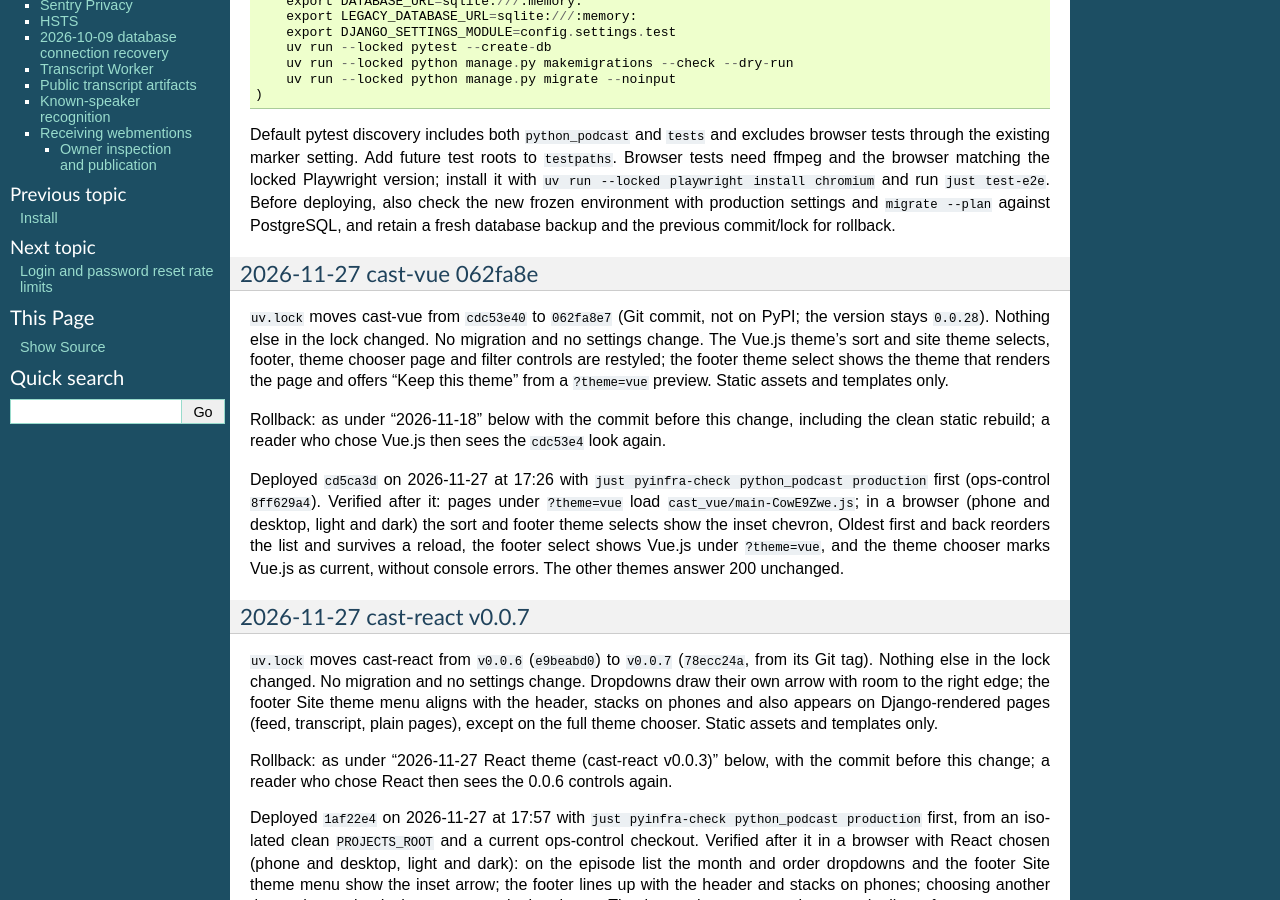
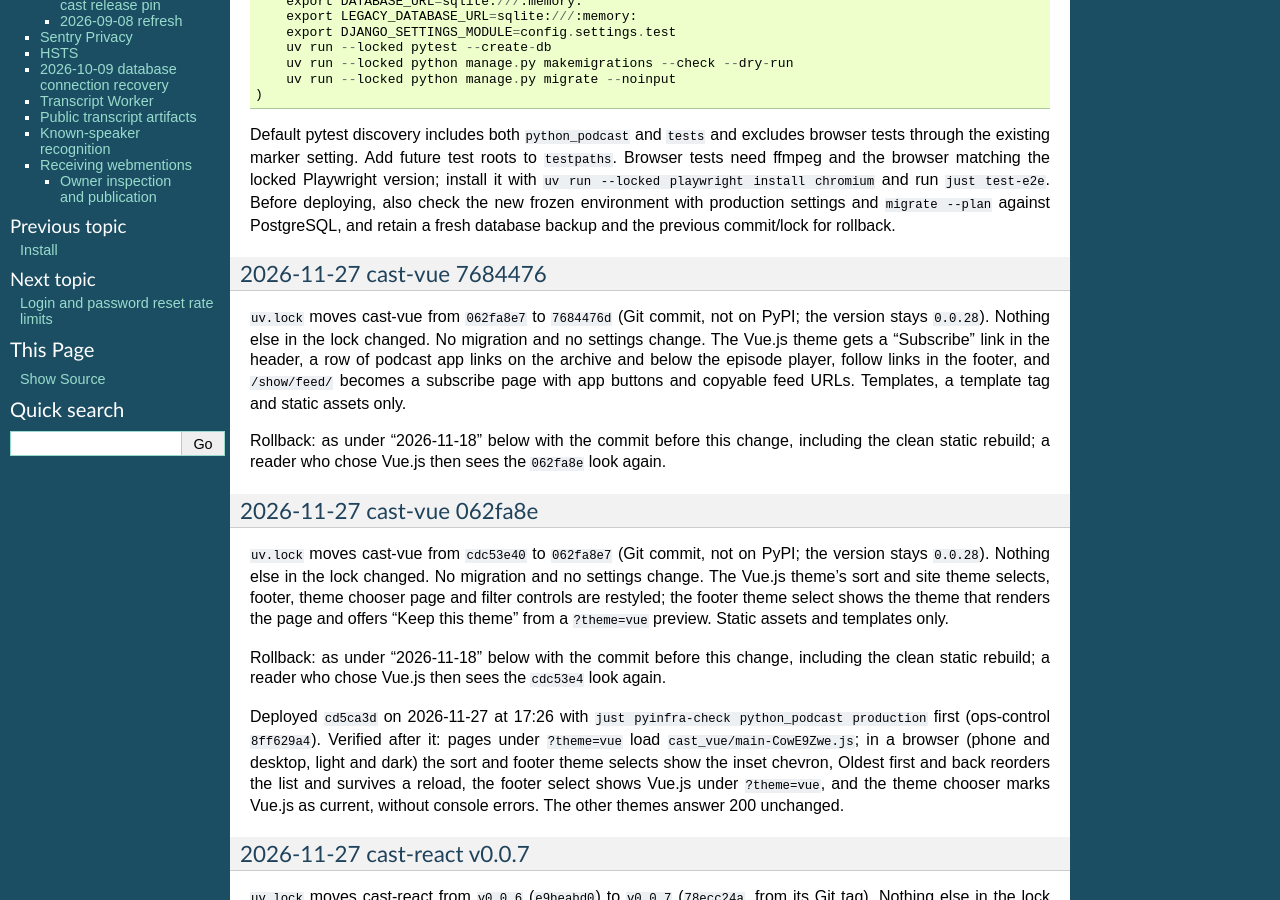
Before and after one commit to ephes/python-podcast, a Sphinx documentation site: the page built from docs/deploy.rst, in a window 1280 px wide and 900 px high, scrolled down 1149 px. Built offline with Sphinx 7.4.7, drawn with Linux system fonts in a browser that asks for light colours; some of the changed text lies outside the part shown.

Commit message:
Use cast-vue 7684476 for the Vue.js theme
The Vue.js theme shows a Subscribe link in the header, podcast app links
on the archive and below the episode player, and follow links in the
footer; /show/feed/ becomes a subscribe page with app buttons and
copyable feed URLs. cast-vue stays 0.0.28 from a pinned Git commit; only
its lock entry changes. No migration; rollback in docs/deploy.rst.

```diff
--- a/commands.py
+++ b/commands.py
@@ -756,7 +756,7 @@ def switch_to_git_sources():
 
     # Define default git sources
     default_sources = {
-        "cast-vue": {"git": "https://github.com/ephes/cast-vue", "rev": "062fa8e7027df489992803bcdc9753dffa223e39"},
+        "cast-vue": {"git": "https://github.com/ephes/cast-vue", "rev": "7684476d19a35854f2383fe4f473742fcf7dea31"},
         "cast-react": {"git": "https://github.com/ephes/cast-react", "tag": "v0.0.3"},
         "cast-bootstrap5": {"git": "https://github.com/ephes/cast-bootstrap5"},
         "django-cast": {"git": "https://github.com/ephes/django-cast", "branch": "develop"},
--- a/docs/deploy.rst
+++ b/docs/deploy.rst
@@ -74,6 +74,21 @@ locked Playwright version; install it with ``uv run --locked playwright install
 chromium`` and run ``just test-e2e``. Before deploying, also check the new frozen
 environment with production settings and ``migrate --plan`` against PostgreSQL,
 and retain a fresh database backup and the previous commit/lock for rollback.
+
+2026-11-27 cast-vue 7684476
+~~~~~~~~~~~~~~~~~~~~~~~~~~~
+
+``uv.lock`` moves cast-vue from ``062fa8e7`` to ``7684476d`` (Git commit, not
+on PyPI; the version stays ``0.0.28``). Nothing else in the lock changed. No
+migration and no settings change. The Vue.js theme gets a "Subscribe" link in
+the header, a row of podcast app links on the archive and below the episode
+player, follow links in the footer, and ``/show/feed/`` becomes a subscribe
+page with app buttons and copyable feed URLs. Templates, a template tag and
+static assets only.
+
+Rollback: as under "2026-11-18" below with the commit before this change,
+including the clean static rebuild; a reader who chose Vue.js then sees the
+``062fa8e`` look again.
 
 2026-11-27 cast-vue 062fa8e
 ~~~~~~~~~~~~~~~~~~~~~~~~~~~
--- a/docs/install.rst
+++ b/docs/install.rst
@@ -164,7 +164,7 @@ Work on local package checkouts
 -------------------------------
 
 ``django-cast``, ``cast-bootstrap5``, ``cast-vue`` (pinned to the redesign
-commit ``062fa8e``), ``cast-react`` (from a version tag) and
+commit ``7684476``), ``cast-react`` (from a version tag) and
 ``django-indieweb`` are installed from Git by default. Two commands rewrite
 their entries in ``[tool.uv.sources]`` of ``pyproject.toml`` and then run
 ``uv sync``:
--- a/pyproject.toml
+++ b/pyproject.toml
@@ -58,7 +58,7 @@ dev = [
 
 [tool.uv.sources]
 # Vue theme redesign, pinned to a commit (not on PyPI).
-cast-vue = { git = "https://github.com/ephes/cast-vue", rev = "062fa8e7027df489992803bcdc9753dffa223e39" }
+cast-vue = { git = "https://github.com/ephes/cast-vue", rev = "7684476d19a35854f2383fe4f473742fcf7dea31" }
 # React theme, pinned to a release tag (not on PyPI).
 cast-react = { git = "https://github.com/ephes/cast-react", tag = "v0.0.7" }
 # Git sources for deploys (rsync sends the working tree, so the deployed
```
Also changed, not shown: CHANGELOG.rst (+8 -0 lines), 2 other files.
